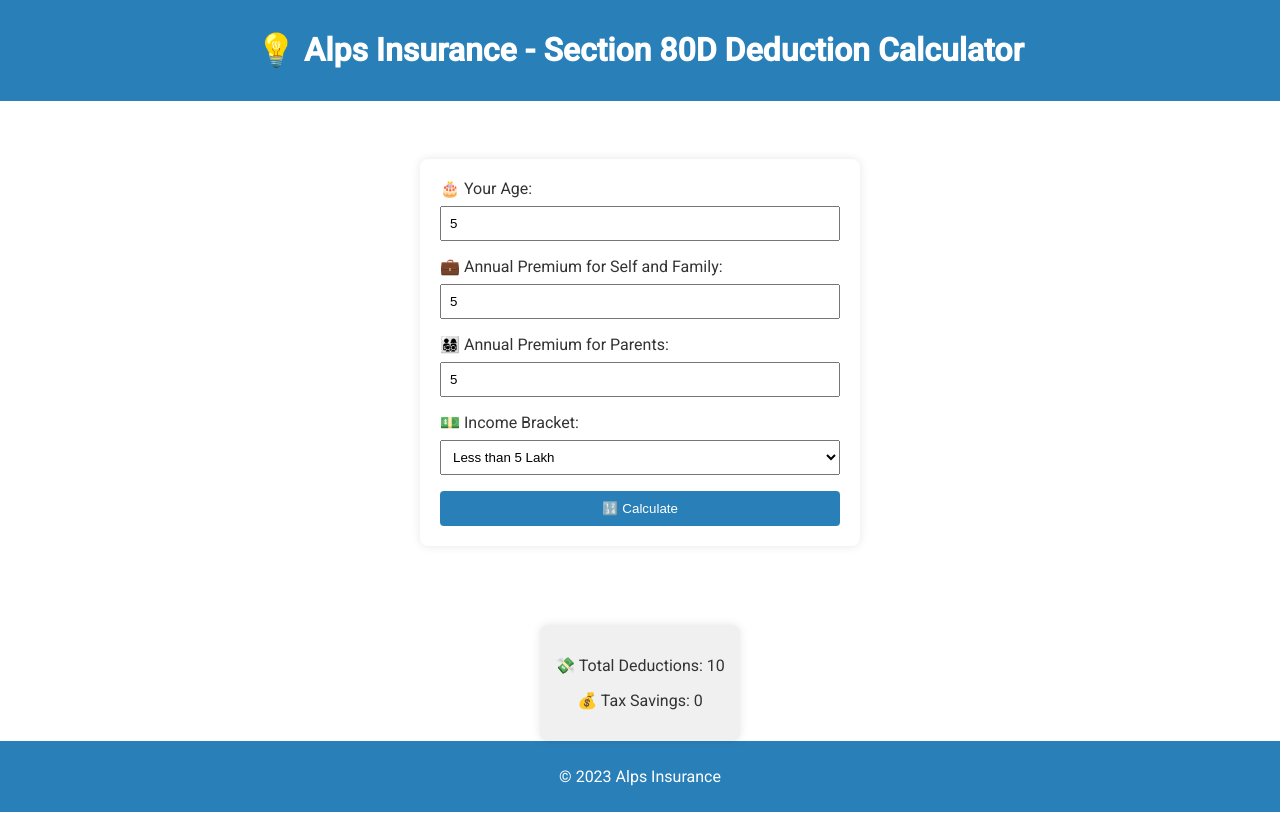
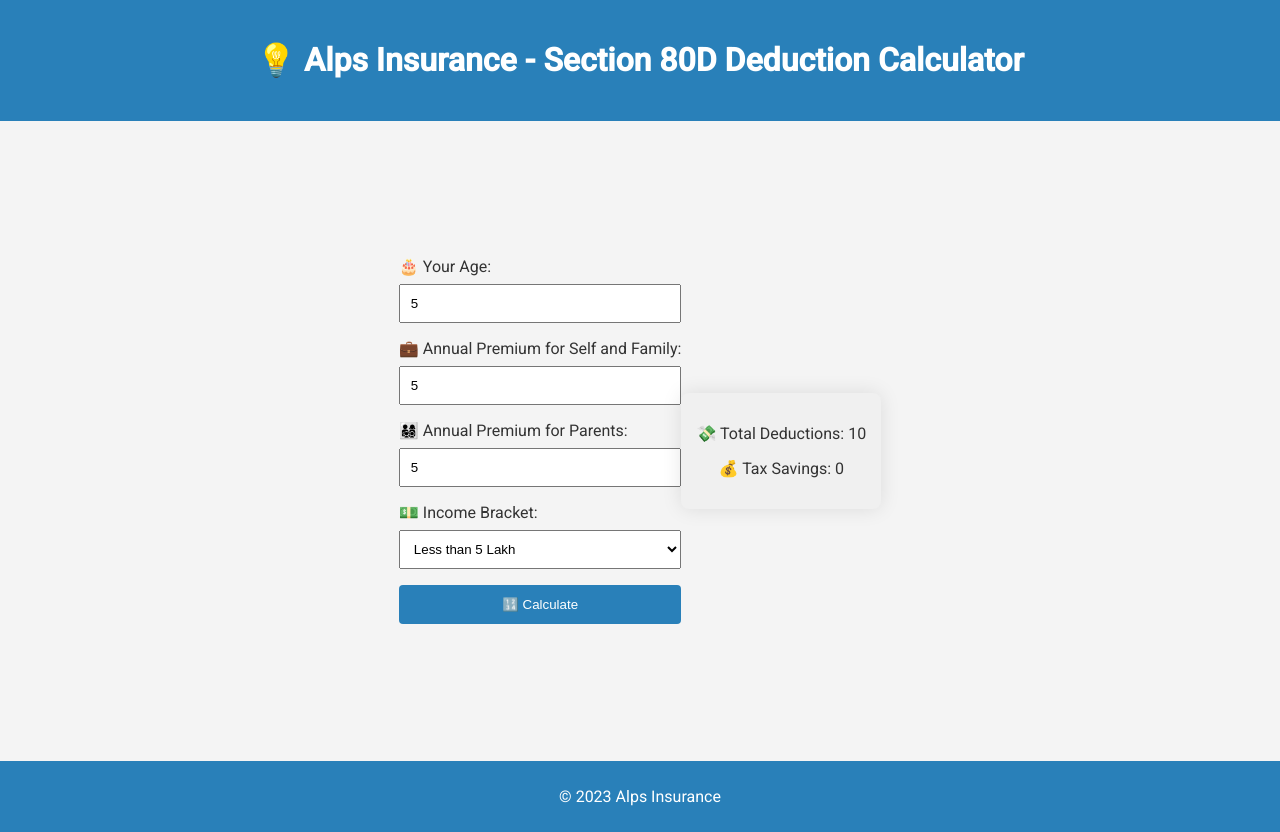
Before and after one commit to theprembhatt/income-tax-calculator, a plain HTML site: page index.html in a window 1280 px wide. Both pictures are taken after typing "5", "5", "5" into the empty fields and a click on the button "🔢 Calculate". Drawn offline with Linux system fonts and the light colour scheme.

Commit message:
Update style.css

```diff
--- a/style.css
+++ b/style.css
@@ -1,44 +1,43 @@
 body {
     font-family: 'Roboto', sans-serif;
-  background-color: #fff;
+    background-color: #f4f4f4;
     margin: 0;
     color: #333;
   }
 
-header, footer {
+  header {
     background-color: #2980b9;
     color: #fff;
-  padding: 10px;
+    padding: 20px;
     text-align: center;
   }
 
   main {
     display: flex;
-  flex-direction: column;
     align-items: center;
     justify-content: center;
     min-height: 80vh;
   }
 
-form {
+  .calculator-container {
     background-color: #fff;
     padding: 20px;
     border-radius: 8px;
-  box-shadow: 0 0 10px rgba(0, 0, 0, 0.1);
+    box-shadow: 0 0 20px rgba(0, 0, 0, 0.1);
+    width: 100%;
     max-width: 400px;
-  width: 90%;
     text-align: left;
-  margin: auto;
   }
 
   label {
     display: block;
     margin-bottom: 8px;
+    color: #333;
   }
 
   input, select {
     width: 100%;
-  padding: 8px;
+    padding: 10px;
     margin-bottom: 16px;
     box-sizing: border-box;
   }
@@ -46,11 +45,12 @@
   button {
     background-color: #2980b9;
     color: #fff;
-  padding: 10px;
+    padding: 12px;
     border: none;
     border-radius: 4px;
     cursor: pointer;
     width: 100%;
+    transition: background-color 0.3s ease;
   }
 
   button:hover {
@@ -59,16 +59,31 @@
 
   #result-container {
     display: flex;
-  justify-content: space-around;
-  flex-wrap: wrap; /* Allow items to wrap onto the next line if needed */
+    flex-direction: column;
+    align-items: center;
+    justify-content: center;
     margin-top: 20px;
     background-color: #f0f0f0;
     padding: 15px;
     border-radius: 8px;
-  box-shadow: 0 0 10px rgba(0, 0, 0, 0.1);
+    box-shadow: 0 0 20px rgba(0, 0, 0, 0.1);
     text-align: center;
   }
 
   footer {
-  margin-top: auto;
+    text-align: center;
+    padding: 10px;
+    background-color: #2980b9;
+    color: #fff;
   }
+
+  .calculator-container {
+    background-color: #fff;
+    padding: 20px;
+    border-radius: 8px;
+    box-shadow: 0 0 20px rgba(0, 0, 0, 0.1);
+    width: 100%;
+    max-width: 400px;
+    text-align: left;
+    margin: 20px 0; /* Add margin to the top and bottom */
+  }
```
Lines whose indentation alone changed are shown as unchanged.
